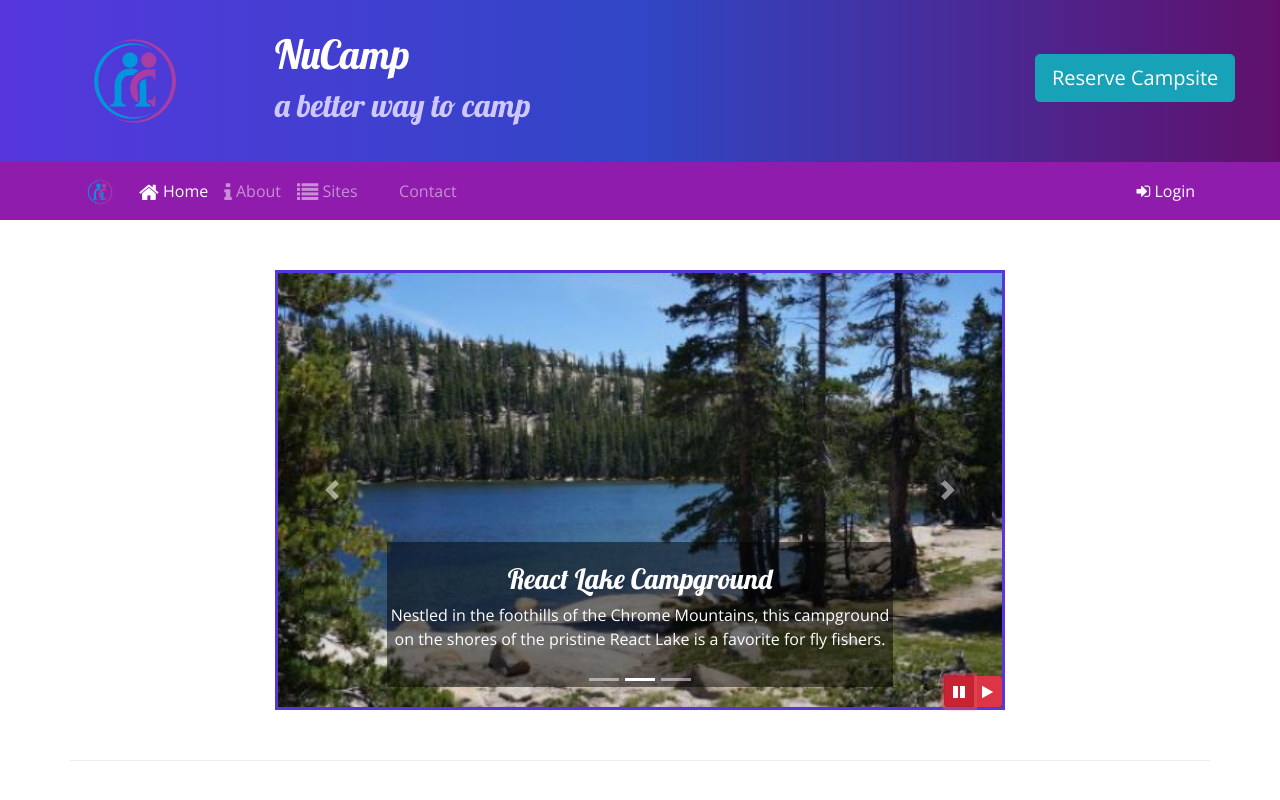
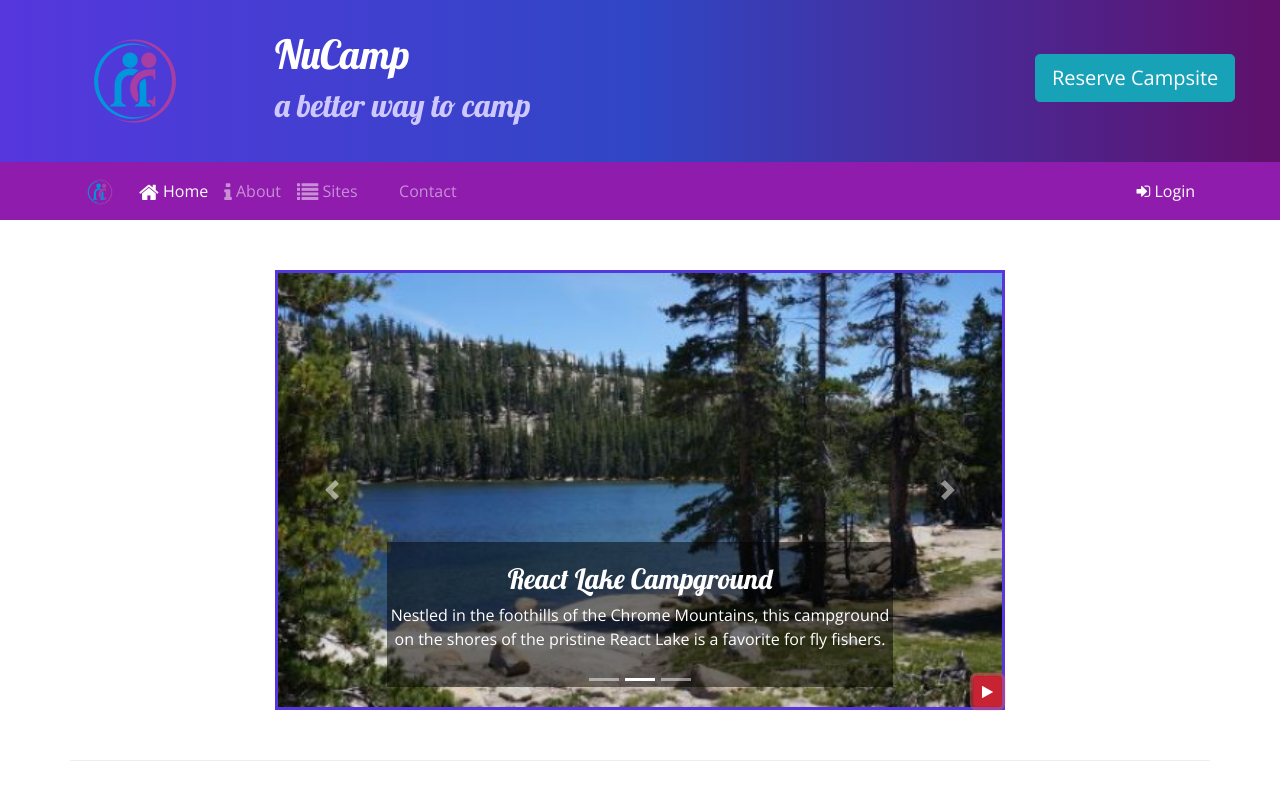
Before and after one commit to Mykey737/test, a website: page index.html in a window 1280 px wide. Both pictures are taken after a click on the button 959 px from the left and 691 px from the top of the page. Shown: the top 800 px of the page. Drawn offline with nearby package versions, Linux system fonts and the light colour scheme.

Commit message:
Bootstrap and jQuery Part 2

```diff
--- a/index.html
+++ b/index.html
@@ -192,14 +192,9 @@
                             <span class="carousel-control-next-icon"></span>
                             <span class="sr-only">Next</span>
                         </a>
-                        <div class="btn-group" id="carouselButton">
-                            <button class="btn btn-danger btn-sm" id="carouselPause">
-                                <i class="fa fa-pause"></i>
-                            </button>
-                            <button class="btn btn-danger btn-sm" id="carouselPlay">
-                                <i class="fa fa-play"></i>
-                            </button>
-                        </div>
+                        <button class="btn btn-danger btn-sm" id="carouselButton">
+                            <i class="fa fa-pause"></i>
+                        </button>
                     </div>
                 </div>
             </div>
@@ -285,11 +280,16 @@
         <script>
             $(function() {
                 $(".carousel").carousel( { interval: 2000 } );
-                $("#carouselPause").click(function(){
-                    $(".carousel").carousel("pause");
-                });
-                $("#carouselPlay").click(function(){
-                    $(".carousel").carousel("cycle");
+                $("#carouselButton").click(function(){
+                    if ($("#carouselButton").children('i').hasClass("fa-pause")){
+                        $(".carousel").carousel("pause");
+                        $("#carouselButton").children('i').removeClass("fa-pause");
+                        $("#carouselButton").children('i').addClass("fa-play");
+                    } else {
+                        $(".carousel").carousel("cycle");
+                        $("#carouselButton").children('i').removeClass("fa-play");
+                        $("#carouselButton").children('i').addClass("fa-pause")
+                    }
                 });
             });
         </script>
```
